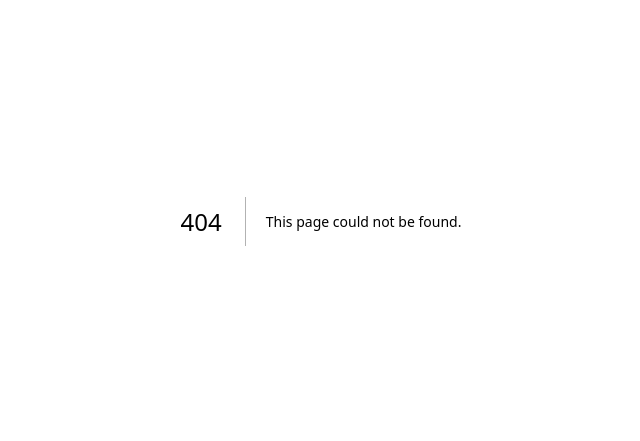
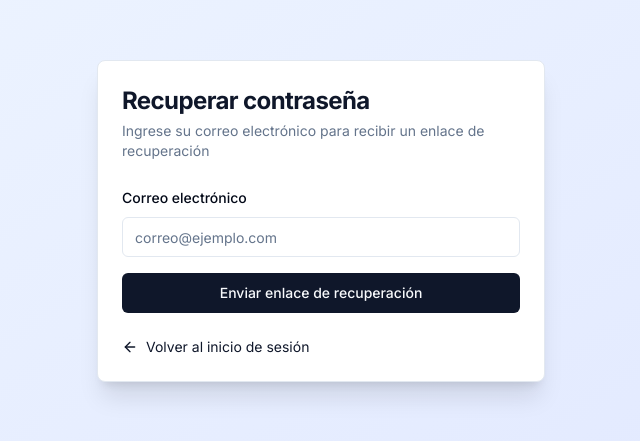
Before and after one commit to jonatanegcPM/proyectInvetoryDSI, a Next.js app in the folder frontend/: page /forgot-password in a window 1280 px wide. Before the commit this address had no page. Shown: the part 179-620 px from the top of the page, without its empty margins (319-959 px from the left). Built offline with nearby package versions, Linux system fonts and the light colour scheme.

Commit message:
Add page forgot my password

```diff
--- /dev/null
+++ b/frontend/app/forgot-password/page.tsx
@@ -0,0 +1,39 @@
+import type { Metadata } from "next"
+import Link from "next/link"
+import { ArrowLeft } from "lucide-react"
+
+import { Button } from "@/components/ui/button"
+import { Card, CardContent, CardDescription, CardFooter, CardHeader, CardTitle } from "@/components/ui/card"
+import { Input } from "@/components/ui/input"
+import { Label } from "@/components/ui/label"
+
+export const metadata: Metadata = {
+  title: "Recuperar Contraseña - Farmacias Brasil POS",
+  description: "Recupera tu contraseña del sistema de gestión de farmacia",
+}
+
+export default function ForgotPasswordPage() {
+  return (
+    <div className="min-h-screen flex items-center justify-center bg-gradient-to-br from-blue-50 to-indigo-100 dark:from-gray-900 dark:to-gray-800 p-4">
+      <Card className="w-full max-w-md shadow-xl">
+        <CardHeader className="space-y-1">
+          <CardTitle className="text-2xl font-bold text-primary">Recuperar contraseña</CardTitle>
+          <CardDescription>Ingrese su correo electrónico para recibir un enlace de recuperación</CardDescription>
+        </CardHeader>
+        <CardContent className="space-y-4">
+          <div className="space-y-2">
+            <Label htmlFor="email">Correo electrónico</Label>
+            <Input id="email" placeholder="correo@ejemplo.com" type="email" />
+          </div>
+          <Button className="w-full">Enviar enlace de recuperación</Button>
+        </CardContent>
+        <CardFooter>
+          <Link href="/login" className="flex items-center text-sm text-primary hover:underline">
+            <ArrowLeft className="mr-2 h-4 w-4" />
+            Volver al inicio de sesión
+          </Link>
+        </CardFooter>
+      </Card>
+    </div>
+  )
+}
```
